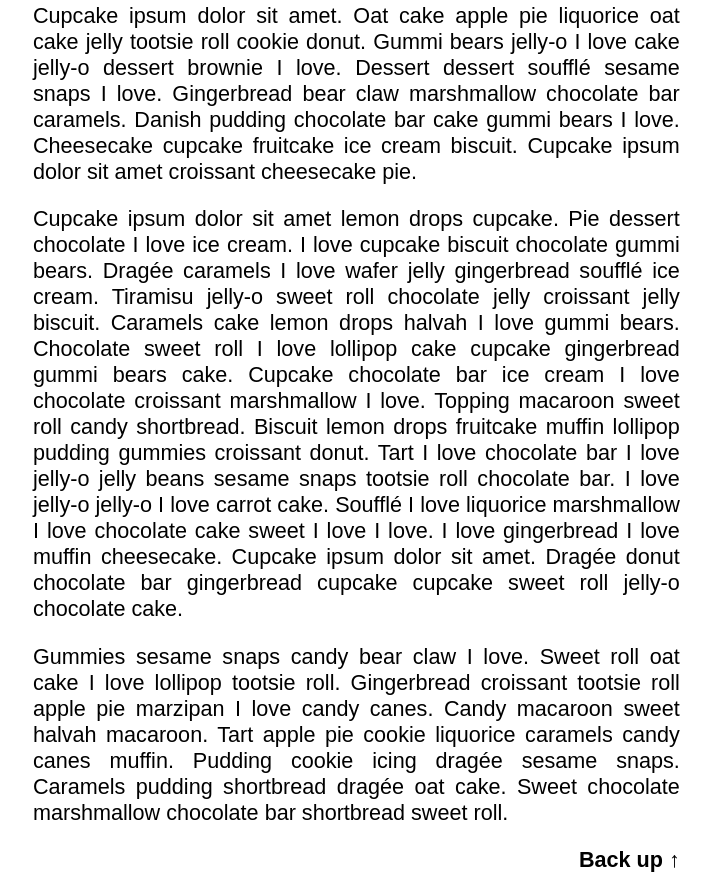
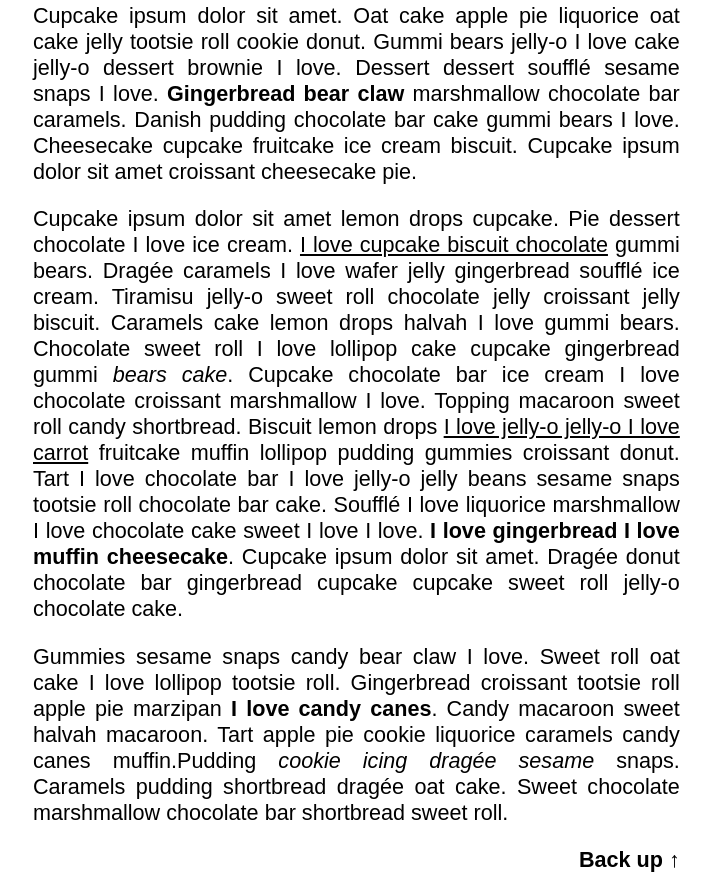
Before and after one commit to NicoAlbo13/anime-blog, a plain HTML site: page blog-post.html in a window 1280 px wide. Shown: the part 392-1268 px from the top of the page, 198-920 px from the left. Drawn offline with Linux system fonts and the light colour scheme; a web font is replaced by a local one.

Commit message:
feat: Add some properties inside the paragraph

```diff
--- a/blog-post.html
+++ b/blog-post.html
@@ -45,36 +45,39 @@
                 Cupcake ipsum dolor sit amet. Oat cake apple pie liquorice oat
                 cake jelly tootsie roll cookie donut. Gummi bears jelly-o I love
                 cake jelly-o dessert brownie I love. Dessert dessert soufflé
-                sesame snaps I love. Gingerbread bear claw marshmallow chocolate
-                bar caramels. Danish pudding chocolate bar cake gummi bears I
-                love. Cheesecake cupcake fruitcake ice cream biscuit. Cupcake
-                ipsum dolor sit amet croissant cheesecake pie.
+                sesame snaps I love. <b>Gingerbread bear claw</b> marshmallow
+                chocolate bar caramels. Danish pudding chocolate bar cake gummi
+                bears I love. Cheesecake cupcake fruitcake ice cream biscuit.
+                Cupcake ipsum dolor sit amet croissant cheesecake pie.
               </p>
               <p>
                 Cupcake ipsum dolor sit amet lemon drops cupcake. Pie dessert
-                chocolate I love ice cream. I love cupcake biscuit chocolate
-                gummi bears. Dragée caramels I love wafer jelly gingerbread
-                soufflé ice cream. Tiramisu jelly-o sweet roll chocolate jelly
-                croissant jelly biscuit. Caramels cake lemon drops halvah I love
-                gummi bears. Chocolate sweet roll I love lollipop cake cupcake
-                gingerbread gummi bears cake. Cupcake chocolate bar ice cream I
+                chocolate I love ice cream.
+                <u>I love cupcake biscuit chocolate</u> gummi bears. Dragée
+                caramels I love wafer jelly gingerbread soufflé ice cream.
+                Tiramisu jelly-o sweet roll chocolate jelly croissant jelly
+                biscuit. Caramels cake lemon drops halvah I love gummi bears.
+                Chocolate sweet roll I love lollipop cake cupcake gingerbread
+                gummi <em>bears cake</em>. Cupcake chocolate bar ice cream I
                 love chocolate croissant marshmallow I love. Topping macaroon
-                sweet roll candy shortbread. Biscuit lemon drops fruitcake
-                muffin lollipop pudding gummies croissant donut. Tart I love
-                chocolate bar I love jelly-o jelly beans sesame snaps tootsie
-                roll chocolate bar. I love jelly-o jelly-o I love carrot cake.
-                Soufflé I love liquorice marshmallow I love chocolate cake sweet
-                I love I love. I love gingerbread I love muffin cheesecake.
-                Cupcake ipsum dolor sit amet. Dragée donut chocolate bar
-                gingerbread cupcake cupcake sweet roll jelly-o chocolate cake.
+                sweet roll candy shortbread. Biscuit lemon drops
+                <u>I love jelly-o jelly-o I love carrot</u>
+                fruitcake muffin lollipop pudding gummies croissant donut. Tart
+                I love chocolate bar I love jelly-o jelly beans sesame snaps
+                tootsie roll chocolate bar cake. Soufflé I love liquorice
+                marshmallow I love chocolate cake sweet I love I love.
+                <b>I love gingerbread I love muffin cheesecake</b>. Cupcake
+                ipsum dolor sit amet. Dragée donut chocolate bar gingerbread
+                cupcake cupcake sweet roll jelly-o chocolate cake.
               </p>
               <p>
                 Gummies sesame snaps candy bear claw I love. Sweet roll oat cake
                 I love lollipop tootsie roll. Gingerbread croissant tootsie roll
-                apple pie marzipan I love candy canes. Candy macaroon sweet
-                halvah macaroon. Tart apple pie cookie liquorice caramels candy
-                canes muffin. Pudding cookie icing dragée sesame snaps. Caramels
-                pudding shortbread dragée oat cake. Sweet chocolate marshmallow
+                apple pie marzipan <b>I love candy canes</b>. Candy macaroon
+                sweet halvah macaroon. Tart apple pie cookie liquorice caramels
+                candy canes muffin.Pudding
+                <em>cookie icing dragée sesame</em> snaps. Caramels pudding
+                shortbread dragée oat cake. Sweet chocolate marshmallow
                 chocolate bar shortbread sweet roll.
               </p>
               <p class="up-bold">
```
